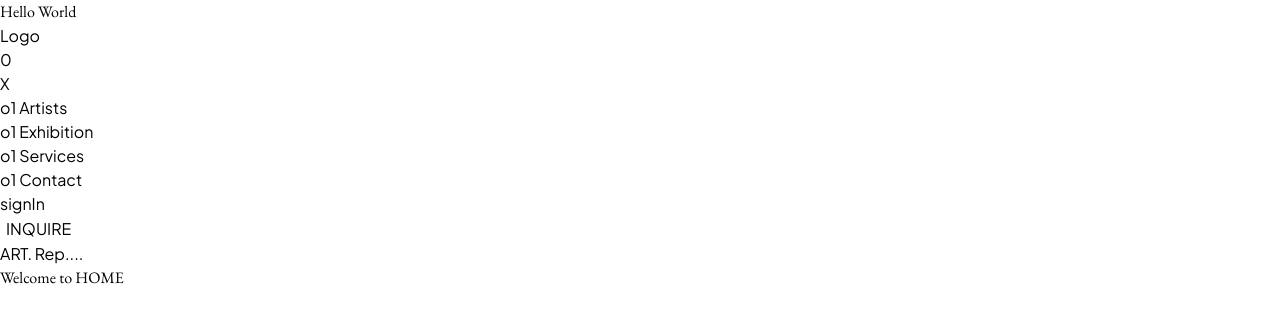
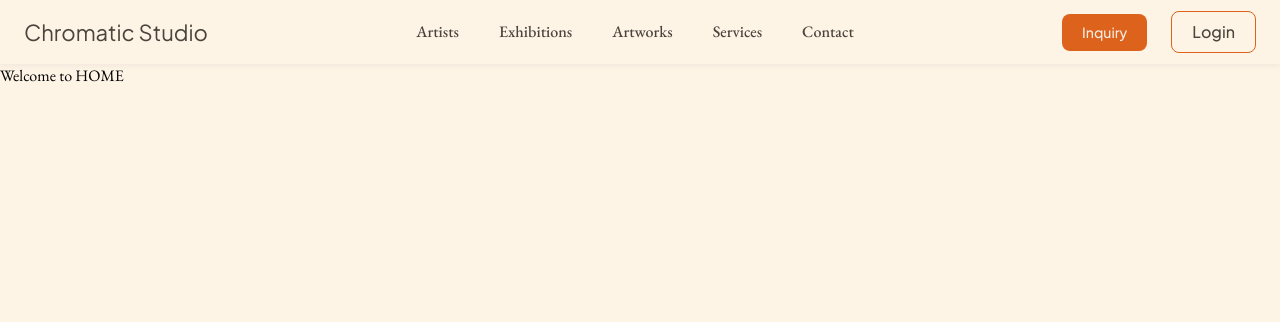
Before and after one commit to djessycousto/Artist-platform-web, a React (Vite) app in the folder Artist-platform/: page / in a window 1280 px wide. Shown: the top 322 px of the page. Built offline with nearby package versions, Linux system fonts and the light colour scheme; no server answers.

Commit message:
the Navbar and nav links connected css done

```diff
--- a/Artist-platform/src/App.jsx
+++ b/Artist-platform/src/App.jsx
@@ -33,7 +33,6 @@ function App() {
   return (
     <>
       {/* nav outside */}
-      <h1>Hello World</h1>
       <NavBar />
       <Routes>
         {/*===== Home =====*/}
--- /dev/null
+++ b/Artist-platform/src/NavBar/NavBar.css
@@ -0,0 +1,223 @@
+/* NAVBAR MOBILE FIRST */
+
+header {
+  position: relative;
+  width: 100%;
+  color: var(--color-bg);
+
+  @media (min-width: 768px) {
+    box-shadow: var(--shadow);
+  }
+}
+
+.header-container {
+  width: 100%;
+}
+
+nav {
+  position: relative;
+  font-family: var(--font-serif);
+
+  @media (min-width: 768px) {
+    display: flex;
+    flex-direction: row;
+    justify-content: space-between;
+    align-items: center;
+
+    width: 100%;
+    max-width: var(--container-xl);
+    margin: auto;
+    padding: 0 24px;
+
+    font-family: var(--font-sans);
+  }
+}
+
+/* OVERLAY MENU */
+
+.nav-menu {
+  position: fixed;
+  inset: 0;
+  width: 100%;
+  height: 100dvh;
+
+  background-color: var(--color-secondary);
+  z-index: 1000;
+  overflow-y: auto;
+
+  @media (min-width: 768px) {
+    position: unset;
+    height: auto;
+    overflow: visible;
+
+    background-color: var(--color-bg);
+    color: var(--color-text);
+  }
+}
+
+/* HAMBURGER LEFT */
+
+.hamburger-left {
+  width: 100%;
+
+  display: flex;
+  flex-direction: row;
+  justify-content: space-between;
+  align-items: center;
+
+  padding: 24px;
+
+  & .nav-logo p {
+    font-size: 18px;
+
+    @media (min-width: 968px) {
+      font-size: 20px;
+    }
+
+    @media (min-width: 1189px) {
+      font-size: 22px;
+    }
+  }
+
+  @media (min-width: 768px) {
+    width: unset;
+    display: block;
+    padding: unset;
+
+    & .hamburger-container,
+    & .hamburger-close {
+      display: none;
+    }
+  }
+}
+
+/* UL */
+
+ul {
+  & li {
+    font-size: 32px;
+
+    @media (min-width: 768px) {
+      font-size: 14px;
+      padding: 20px;
+      font-family: var(--font-serif);
+      font-weight: var(--font-medium);
+    }
+
+    @media (min-width: 968px) {
+      font-size: 15px;
+    }
+
+    @media (min-width: 1189px) {
+      font-size: 16px;
+    }
+  }
+
+  & .li-container {
+    display: flex;
+    align-items: center;
+    padding: 24px;
+
+    & span {
+      font-size: 10px;
+      margin-right: 20px;
+      font-family: var(--font-sans);
+      color: color-mix(in srgb, var(--color-bg) 60%, transparent);
+
+      @media (min-width: 768px) {
+        display: none;
+      }
+    }
+
+    @media (min-width: 768px) {
+      padding: unset;
+    }
+  }
+
+  @media (min-width: 768px) {
+    display: flex;
+    flex-direction: row;
+  }
+}
+
+/* MENU LABEL */
+
+.text-header {
+  font-size: 10px;
+  letter-spacing: 0.2em;
+  padding: 24px;
+  font-family: var(--font-sans);
+
+  @media (min-width: 768px) {
+    display: none;
+  }
+}
+
+/* DIVIDER */
+
+.line {
+  width: calc(100% - 32px);
+  border: 0.4px solid color-mix(in srgb, var(--color-bg) 20%, transparent);
+  margin: auto;
+
+  @media (min-width: 768px) {
+    display: none;
+  }
+}
+
+/* BOTTOM CONTAINER */
+
+.right-container {
+  display: flex;
+  justify-content: center;
+  align-items: center;
+  flex-direction: column;
+
+  @media (min-width: 768px) {
+    flex-direction: row;
+    gap: 24px;
+
+    & p:last-child {
+      display: none;
+    }
+  }
+}
+
+/* INQUIRY BUTTON */
+
+.inquiry-btn {
+  width: 100%;
+
+  @media (min-width: 768px) {
+    width: auto;
+    padding: 8px 20px;
+
+    background-color: var(--color-primary);
+    color: var(--color-surface);
+
+    text-transform: capitalize;
+    border-radius: 8px;
+
+    font-size: 12px;
+    font-weight: var(--font-medium);
+  }
+
+  @media (min-width: 968px) {
+    font-size: 13px;
+  }
+
+  @media (min-width: 1189px) {
+    font-size: 14px;
+  }
+}
+
+/* LOGIN BUTTON */
+
+.login-btn {
+  @media (min-width: 768px) {
+    font-weight: var(--font-medium);
+    padding: 8px 20px;
+    border: 1px solid var(--color-primary);
+    border-radius: 8px;
+  }
+}
--- a/Artist-platform/src/NavBar/NavBar.jsx
+++ b/Artist-platform/src/NavBar/NavBar.jsx
@@ -1,59 +1,82 @@
 import { Link } from "react-router-dom";
+import "../NavBar/NavBar.css";
 
 const NavBar = () => {
   return (
     <>
       <header>
+        <div className="header-container">
+          <div className="nav-menu">
             <nav>
+              <div className="hamburger-left">
                 <div className="nav-logo">
-            {" "}
-            <p>Logo</p>
+                  <p>Chromatic Studio</p>
                 </div>
 
                 {/* hamburger  */}
-
                 <div className="hamburger-container">
-            <span>0</span>
+                  <span className="hamburger">0</span>
                 </div>
 
-          <div className="">
+                <div className="hamburger-close">
                   <span>X</span>
                 </div>
+              </div>
+              <div className="line"></div>
 
               {/* links */}
 
               <ul>
+                <p className="text-header">MENU</p>
                 <li>
-              <span>o1</span>
-              <Link> Artists</Link>
+                  <div className="li-container">
+                    <span>01</span>
+                    <Link to="/user"> Artists</Link>
+                  </div>
                 </li>
 
                 <li>
-              <span>o1</span>
-              <Link> Exhibition</Link>
+                  <div className="li-container">
+                    <span>02</span>
+                    <Link to="/exhibition"> Exhibitions</Link>
+                  </div>
                 </li>
 
                 <li>
-              <span>o1</span>
-              <Link> Services</Link>
+                  <div className="li-container">
+                    <span>03</span>
+                    <Link to="/artworks"> Artworks</Link>
+                  </div>
+                </li>
+                <li>
+                  <div className="li-container">
+                    <span>04</span>
+                    <Link to="/contact"> Services</Link>
+                  </div>
                 </li>
 
                 <li>
-              <span>o1</span>
-              <Link> Contact</Link>
+                  <div className="li-container">
+                    <span>05</span>
+                    <Link to="/contact"> Contact</Link>
+                  </div>
                 </li>
 
                 {/* bottom  */}
+              </ul>
+
+              {/* Right  */}
               <div className="line"></div>
 
               <div className="right-container">
-              <p>signIn</p>
-              <button>INQUIRE</button>
+                <button className="inquiry-btn">Inquiry</button>
+                <button className="login-btn">Login</button>
+
+                <p> Where Art Meets Identity </p>
               </div>
-
-            <p> ART. Rep.... </p>
-          </ul>
             </nav>
+          </div>
+        </div>
       </header>
     </>
   );
--- a/Artist-platform/src/Reset.css
+++ b/Artist-platform/src/Reset.css
@@ -13,12 +13,15 @@
 html {
   -webkit-text-size-adjust: 100%;
   text-size-adjust: 100%;
+  height: 100vh;
 }
 
 body {
   min-height: 100vh;
+  height: 100vh;
   line-height: 1.5;
   -webkit-font-smoothing: antialiased;
+  background-color: var(--color-bg);
 }
 
 img,
--- a/Artist-platform/src/Variable.css
+++ b/Artist-platform/src/Variable.css
@@ -2,13 +2,16 @@
 
 :root {
   /* Colors: brand */
-  --color-primary: #b5541c;
+  --color-primary: #dd621c;
   /* --color-primary-hover: #2563eb; */
-  /* --color-secondary: #8b5cf6; */
+  --color-secondary: #2a211c;
   --color-accent: #f59e0b;
 
   /* Colors: neutral */
-  --color-bg: #f9f4ec;
+  /* FAF5EE */
+  --color-bg: #fdf4e6;
+
+  /* --color-bg: #f9f4ec; */
   --color-surface: #f4eee5;
   /* --color-border: #e2e8f0; */
   --color-text: #4a443c;
@@ -26,6 +29,9 @@
     "Plus Jakarta Sans", -apple-system, BlinkMacSystemFont, sans-serif;
   --font-mono: "JetBrains Mono", monospace;
 
+  /* font dynamic size */
+  /* --font-size-1: clamp(16px, calc(-14px + 1.6vw), 38px); */
+
   --text-xs: 0.75rem;
   --text-sm: 0.875rem;
   --text-base: 1rem;
@@ -34,6 +40,7 @@
   --text-2xl: 1.5rem;
   --text-3xl: 1.875rem;
   --text-4xl: 2.25rem;
+  --text-5xl: 2.5rem;
 
   --font-normal: 400;
   --font-medium: 500;
@@ -59,7 +66,7 @@
   --container-sm: 640px;
   --container-md: 768px;
   --container-lg: 1024px;
-  --container-xl: 1280px;
+  --container-xl: 1310px;
 
   /* Radius */
   --radius-sm: 4px;
@@ -68,7 +75,7 @@
   --radius-full: 9999px;
 
   /* Shadows */
-  --shadow-sm: 0 1px 2px rgb(0 0 0 / 0.05);
+  --shadow: rgba(0, 0, 0, 0.04) 0px 3px 5px;
   --shadow-md: 0 4px 6px rgb(0 0 0 / 0.1);
   --shadow-lg: 0 10px 15px rgb(0 0 0 / 0.1);
 
```
Lines whose indentation alone changed are shown as unchanged.
